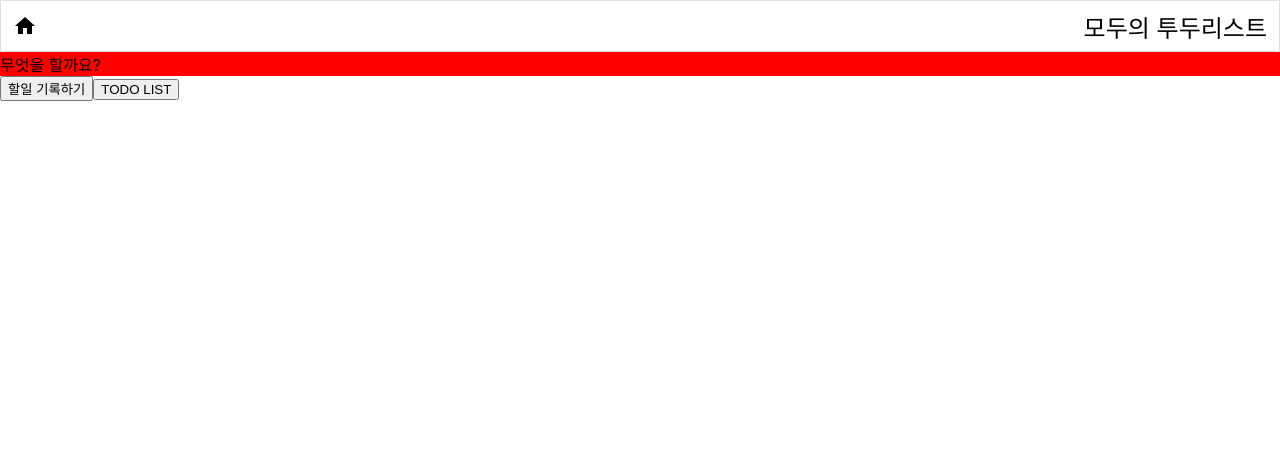
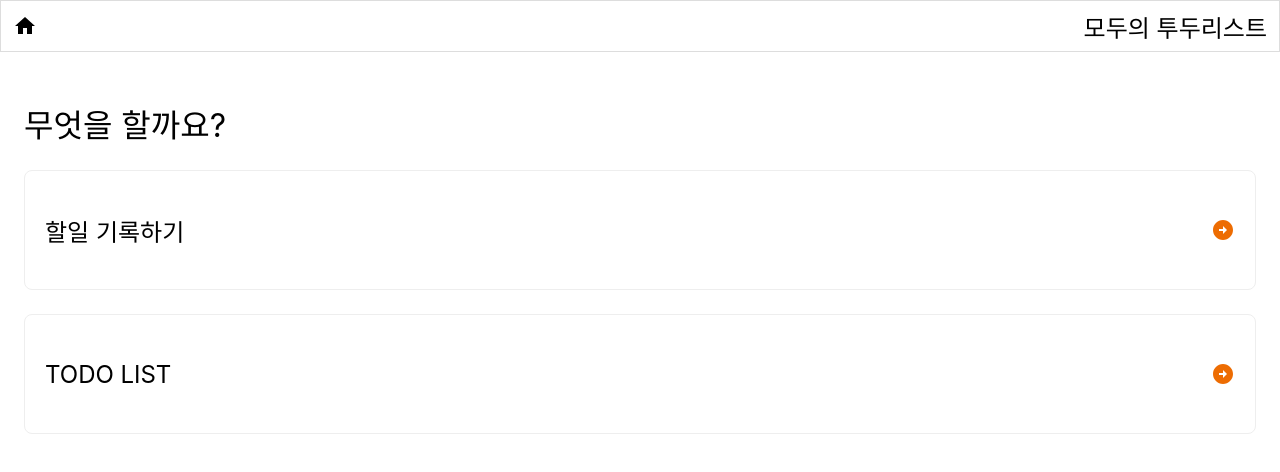
Before and after one commit to suzzeong/Redux-Toolkit-Todolist, a React (Create React App) app: page / in a window 1280 px wide. Shown: the top 472 px of the page. Built offline with nearby package versions, Linux system fonts and the light colour scheme.

Commit message:
Home components, pages View 작업 완료

```diff
--- a/src/components/Home.jsx
+++ b/src/components/Home.jsx
@@ -1,29 +1,74 @@
-import React from "react"
-import Layout from "./Layout";
+import React from "react";
 import styled from "styled-components";
+import { useNavigate } from "react-router-dom";
+import ArrowCircleRightIcon from "@mui/icons-material/ArrowCircleRight";
 
 const Home = () => {
+  const navigate = useNavigate();
 
-    return (
-
-        <Layout>
-            <HomeTop>무엇을 할까요?</HomeTop>
-            <HomeBottom>
-                <button>할일 기록하기</button>
-                <button>TODO LIST</button>
-            </HomeBottom>
-        </Layout>
-
-    )
-
-}
+  return (
+    <>
+      <HomeFirstWrap>
+        <HomeSecondWrap>
+          <HomeTop>무엇을 할까요?</HomeTop>
+          <HomeGotoPageDiv
+            onClick={() => {
+              navigate("/form");
+            }}
+          >
+            <HomeGotoPageText>할일 기록하기</HomeGotoPageText>
+            <ArrowCircleRightIcon color="warning" />
+          </HomeGotoPageDiv>
+          <HomeGotoPageDiv
+            onClick={() => {
+              navigate("/detail");
+            }}
+          >
+            <HomeGotoPageText>TODO LIST</HomeGotoPageText>
+            <ArrowCircleRightIcon color="warning" />
+          </HomeGotoPageDiv>
+        </HomeSecondWrap>
+      </HomeFirstWrap>
+    </>
+  );
+};
 
 export default Home;
 
+const HomeFirstWrap = styled.div`
+  position: relative;
+  width: 100%;
+  height: 100%;
+`;
+
+const HomeSecondWrap = styled.div`
+  margin-top: 24px;
+  display: flex;
+  align-items: start;
+  justify-content: center;
+  flex-direction: column;
+  gap: 24px;
+`;
+
 const HomeTop = styled.div`
-    background-color: red;
-`
+  font-size: 32px;
+`;
 
-const HomeBottom = styled.div`
+const HomeGotoPageDiv = styled.div`
+  box-sizing: border-box;
+  display: flex;
+  align-items: center;
+  justify-content: space-between;
+  flex-direction: row;
+  padding: 20px;
+  width: 100%;
+  height: 120px;
+  border: 1px solid rgb(238, 238, 238);
+  background-color: rgb(255, 255, 255);
+  border-radius: 8px;
+  cursor: pointer;
+`;
 
-`
+const HomeGotoPageText = styled.div`
+  font-size: 24px;
+`;
--- a/src/components/Layout.jsx
+++ b/src/components/Layout.jsx
@@ -13,15 +13,15 @@ const Layout = (props) => {
 export default Layout;
 
 const StLayoutContainer = styled.div`
-  /* box-sizing: border-box;
+  box-sizing: border-box;
   padding: 0px;
   margin: 0px;
   text-decoration: none;
-  outline: none; */
+  outline: none;
 `;
 
 const StLayoutContents = styled.div`
-  /* height: calc(100vh - 100px); */
-  /* background-color: rgb(255, 255, 255);
-  padding: 24px; */
+  height: calc(100vh - 100px);
+  background-color: rgb(255, 255, 255);
+  padding: 24px;
 `;
--- a/src/pages/TodoDetail.jsx
+++ b/src/pages/TodoDetail.jsx
@@ -1,11 +1,13 @@
 import React from "react";
 import Detail from "../components/Detail";
+import Layout from "../components/Layout";
 
 const TodoDetail = () => {
-    return(
-        // 전체페이지+헤더랑 연결 필요
-        <Detail/>
-    )
-}
+  return (
+    <Layout>
+      <Detail />
+    </Layout>
+  );
+};
 
 export default TodoDetail;
--- a/src/pages/TodoList.jsx
+++ b/src/pages/TodoList.jsx
@@ -1,7 +1,12 @@
 import React from "react";
 import Home from "../components/Home";
+import Layout from "../components/Layout";
 
 const TodoList = () => {
-    return <Home/>
-}
+  return (
+    <Layout>
+      <Home />
+    </Layout>
+  );
+};
 export default TodoList;
```
